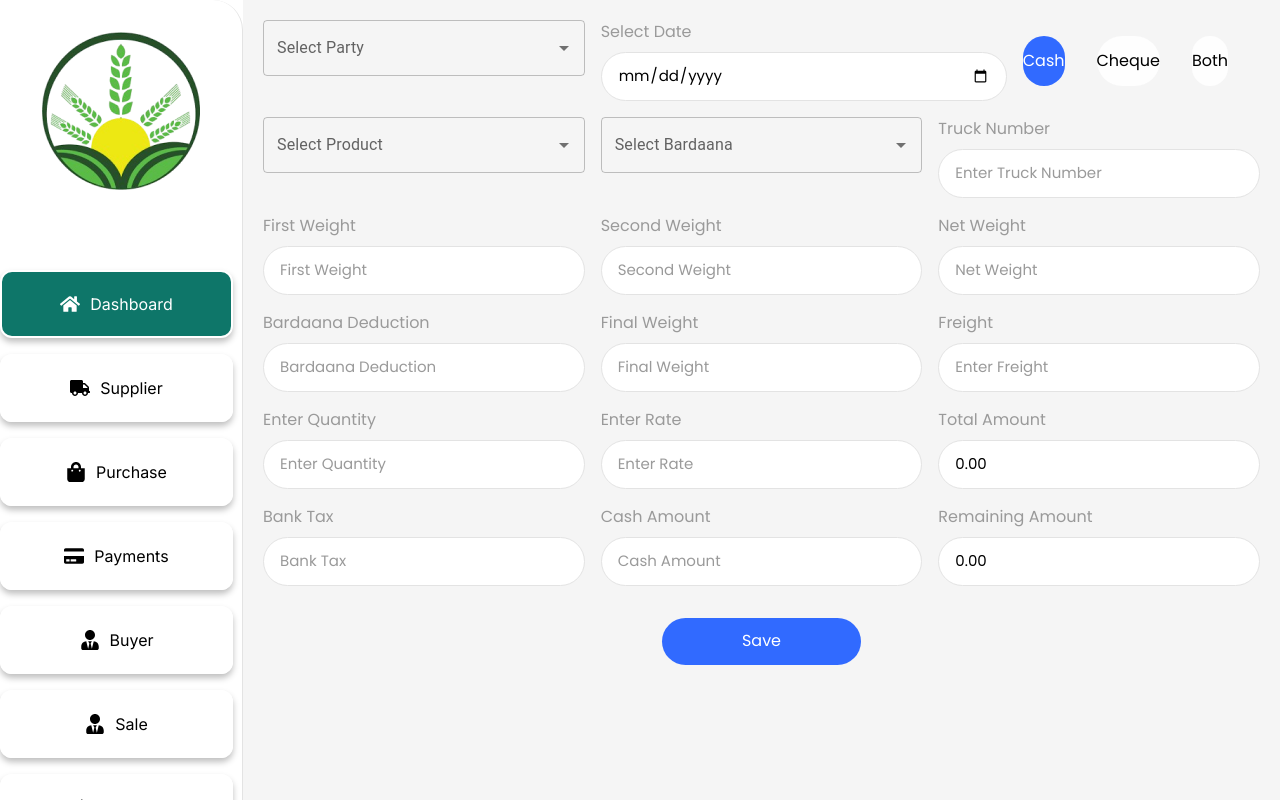
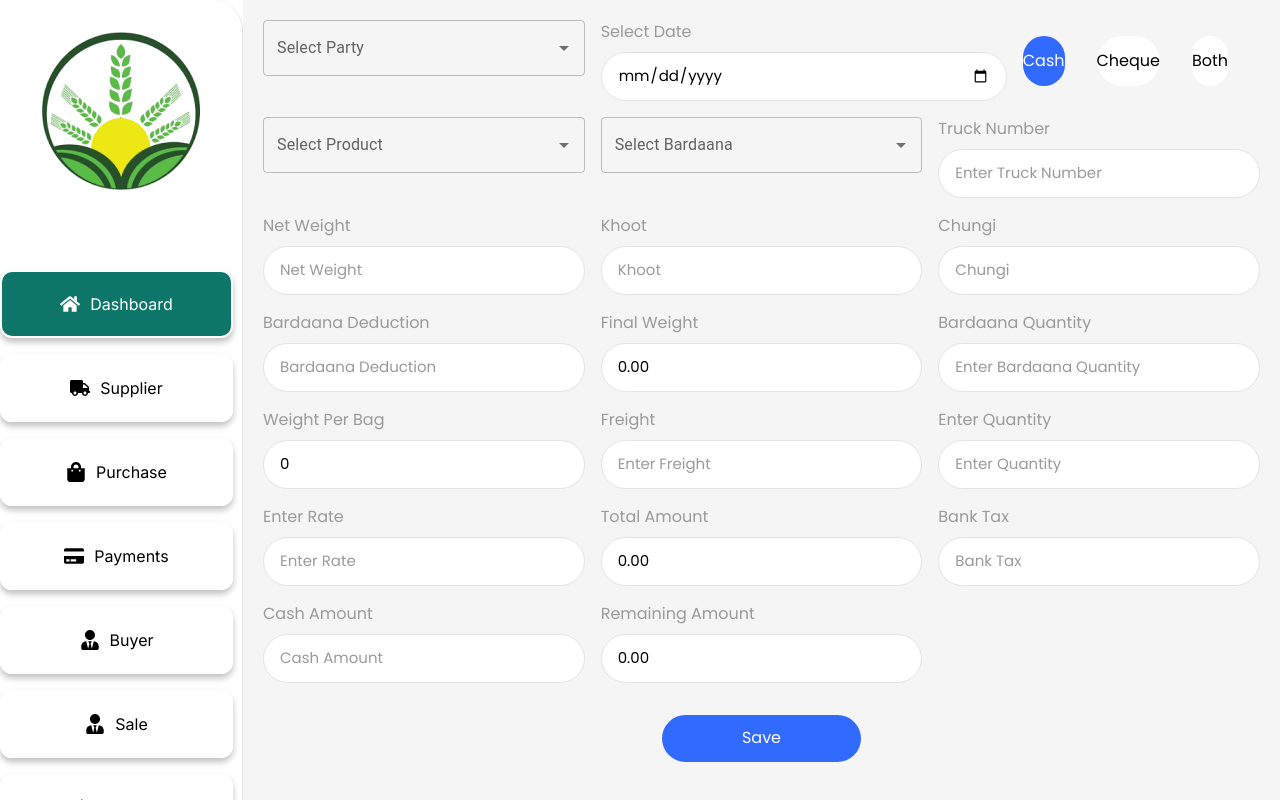
Before and after one commit to aqibjawad/rice_mill, a Next.js app: page /addPurchase in a window 1280 px wide. Shown: the top 800 px of the page. Built offline with nearby package versions, Linux system fonts and the light colour scheme; no server answers.

Commit message:
add purchase changing done

```diff
--- a/app/addPurchase/page.jsx
+++ b/app/addPurchase/page.jsx
@@ -125,9 +125,42 @@ const AddPurchaseContent = () => {
 
     // Set remaining amount (allow negative values)
     setRemainingAmount(remaining.toFixed(2));
+  }, [
+    formData.quantity,
+    formData.price,
+    formData.cash_amount,
+    setTotalAmount,
+    setRemainingAmount,
+  ]);
 
-  }, [formData.quantity, formData.price, formData.cash_amount, setTotalAmount, setRemainingAmount]);
+  useEffect(() => {
+    const netWeight = parseFloat(formData.net_weight) || 0;
+    const firstWeight = parseFloat(formData.first_weight) || 0;
+    const secondWeight = parseFloat(formData.second_weight) || 0;
+    const bardaanaDeduction = parseFloat(formData.bardaanaDeduction) || 0;
+    const bardaanaQuantity = parseFloat(formData.bardaanaQuantity) || 0;
 
+    const finalWeight =
+      netWeight - firstWeight - secondWeight - bardaanaDeduction;
+    setFormData((prevData) => ({
+      ...prevData,
+      final_weight: finalWeight.toFixed(2), // Format to 2 decimal places
+    }));
+
+    const weightPerBag = finalWeight
+      ? ( finalWeight/ bardaanaQuantity).toFixed(2)
+      : 0;
+    setFormData((prevData) => ({
+      ...prevData,
+      weightPerBag,
+    }));
+  }, [
+    formData.net_weight,
+    formData.first_weight,
+    formData.second_weight,
+    formData.bardaanaDeduction,
+    formData.bardaanaQuantity,
+  ]);
   const fetchSuppliers = async () => {
     try {
       const response = await api.getDataWithToken(suppliers);
@@ -286,18 +319,6 @@ const AddPurchaseContent = () => {
           />
         </Grid>
 
-        {selectedBardaana && selectedBardaana.id === 1 && (
-          <Grid className="mt-5" item xs={12} sm={4}>
-            <InputWithTitle
-              title={"Bardaana Quantity"}
-              placeholder={"Enter Bardaana Quantity"}
-              name="bardaanaQuantity"
-              value={formData.bardaanaQuantity}
-              onChange={handleInputChange}
-            />
-          </Grid>
-        )}
-
         {activeTab !== "cash" && (
           <Grid className="mt-10" item xs={12} sm={4}>
             <InputWithTitle
@@ -322,8 +343,18 @@ const AddPurchaseContent = () => {
 
         <Grid className="mt-10" item xs={12} sm={4}>
           <InputWithTitle
-            title={"First Weight"}
-            placeholder={"First Weight"}
+            title={"Net Weight"}
+            placeholder={"Net Weight"}
+            name="net_weight"
+            value={formData.net_weight}
+            onChange={handleInputChange}
+          />
+        </Grid>
+
+        <Grid className="mt-10" item xs={12} sm={4}>
+          <InputWithTitle
+            title={"Khoot"}
+            placeholder={"Khoot"}
             name="first_weight"
             value={formData.first_weight}
             onChange={handleInputChange}
@@ -332,20 +363,10 @@ const AddPurchaseContent = () => {
 
         <Grid className="mt-10" item xs={12} sm={4}>
           <InputWithTitle
-            title={"Second Weight"}
-            placeholder={"Second Weight"}
+            title={"Chungi"}
+            placeholder={"Chungi"}
             name="second_weight"
             value={formData.second_weight}
-            onChange={handleInputChange}
-          />
-        </Grid>
-
-        <Grid className="mt-10" item xs={12} sm={4}>
-          <InputWithTitle
-            title={"Net Weight"}
-            placeholder={"Net Weight"}
-            name="net_weight"
-            value={formData.net_weight}
             onChange={handleInputChange}
           />
         </Grid>
@@ -366,7 +387,27 @@ const AddPurchaseContent = () => {
             placeholder={"Final Weight"}
             name="final_weight"
             value={formData.final_weight}
+            readOnly
+          />
+        </Grid>
+
+        <Grid className="mt-5" item xs={12} sm={4}>
+          <InputWithTitle
+            title={"Bardaana Quantity"}
+            placeholder={"Enter Bardaana Quantity"}
+            name="bardaanaQuantity"
+            value={formData.bardaanaQuantity}
             onChange={handleInputChange}
+          />
+        </Grid>
+
+        <Grid className="mt-5" item xs={12} sm={4}>
+          <InputWithTitle
+            title={"Weight Per Bag"}
+            placeholder={"Enter Weight Per Bag"}
+            name="weightPerBag"
+            value={formData.weightPerBag}
+            readOnly
           />
         </Grid>
 
```
